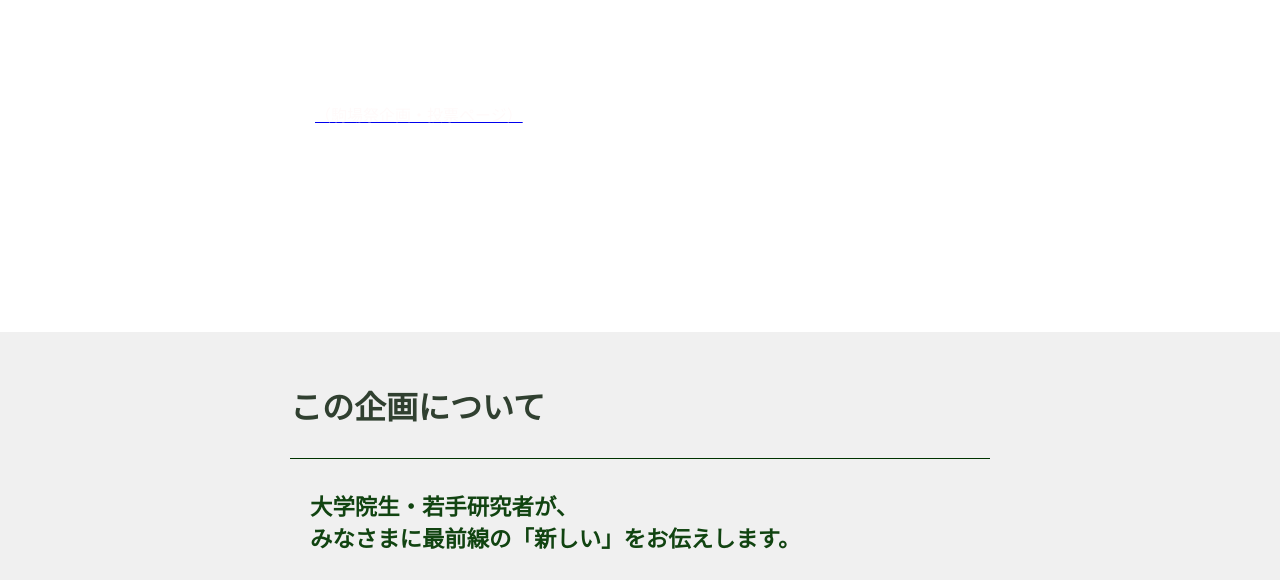
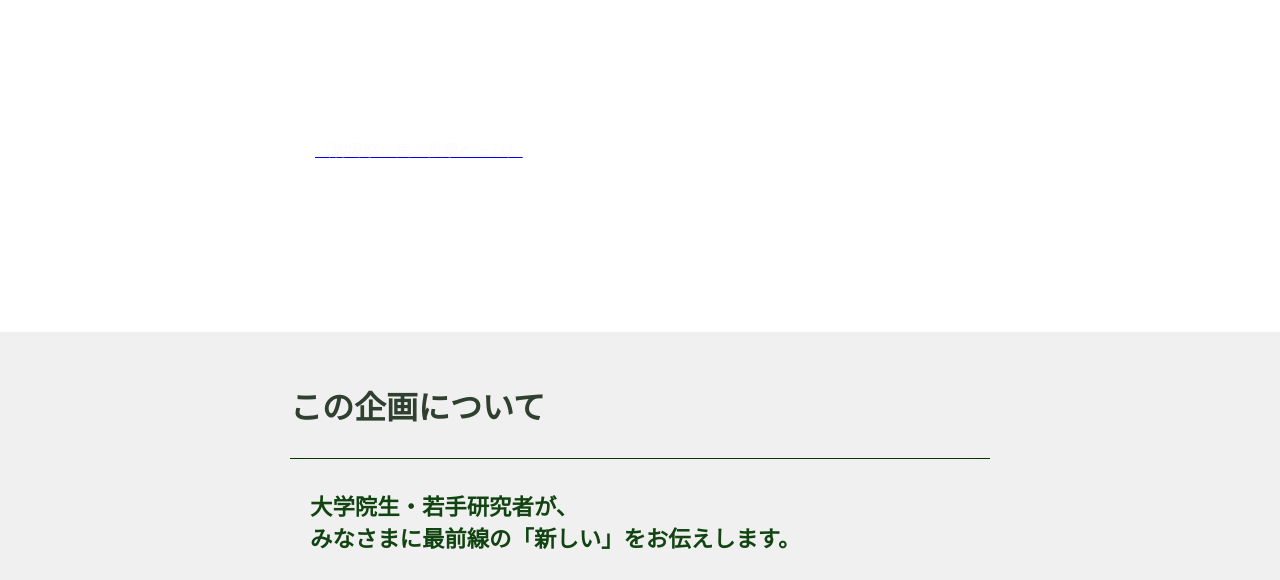
Before and after one commit to ut-10min/kf76, a plain HTML site: page index.html in a window 1280 px wide. Shown: the part 158-738 px from the top of the page. Drawn offline with nearby package versions, Linux system fonts and the light colour scheme.

Commit message:
オンライン講演フォームをページ上部にも配置

```diff
--- a/index.html
+++ b/index.html
@@ -57,7 +57,7 @@
             <div id="title-info">
                 <p>2025/11/22-24</p>
                 <h4>第76回&nbsp;東京大学駒場祭 (ハイブリッド開催)</h4> <!-- UPDATE -->
-                <!--<p>申込は<a href="https://ut-10min.github.io/registration/" style="color : #ffffff;">こちら</a>から</p>-->
+                <p>オンライン講演の申込は<a href="https://ut-10min.github.io/registration/" style="color : #ffffff;">こちら</a>から</p>
                 <a href="https://ut-10min.github.io/vote.html"><font color="#fffafa">（駒場祭企画・投票ページ）</font></a>
             </div>
         </div>
```
